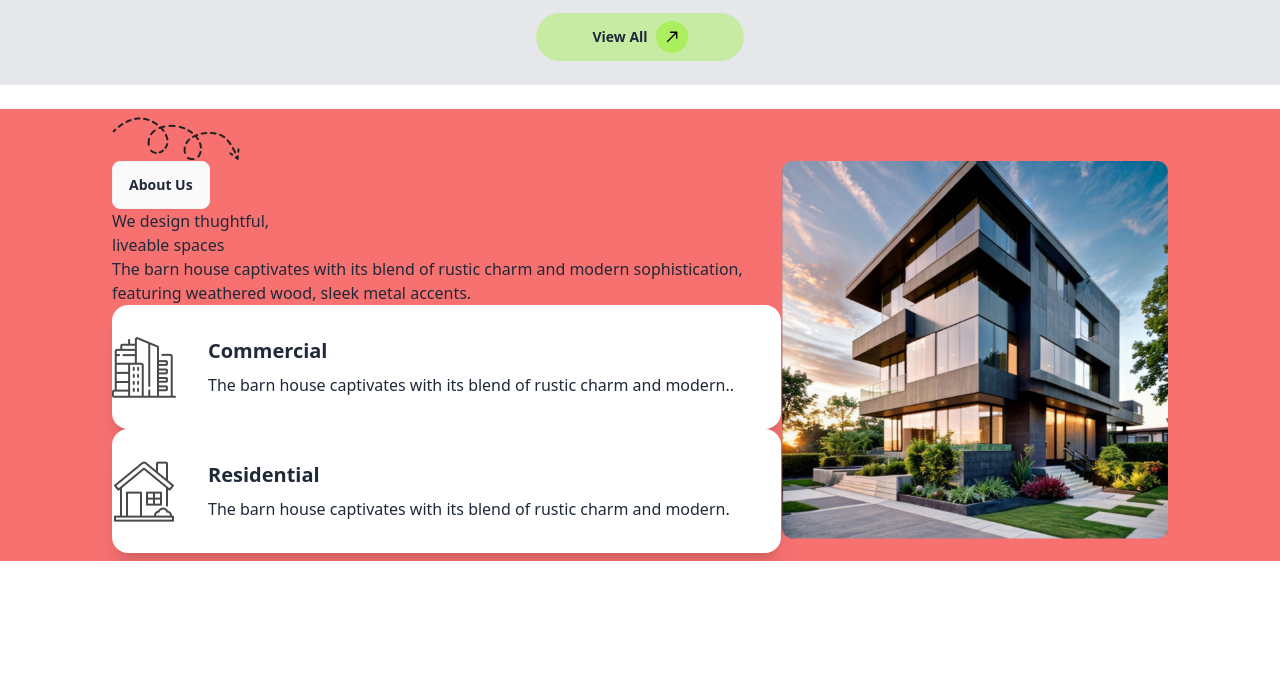
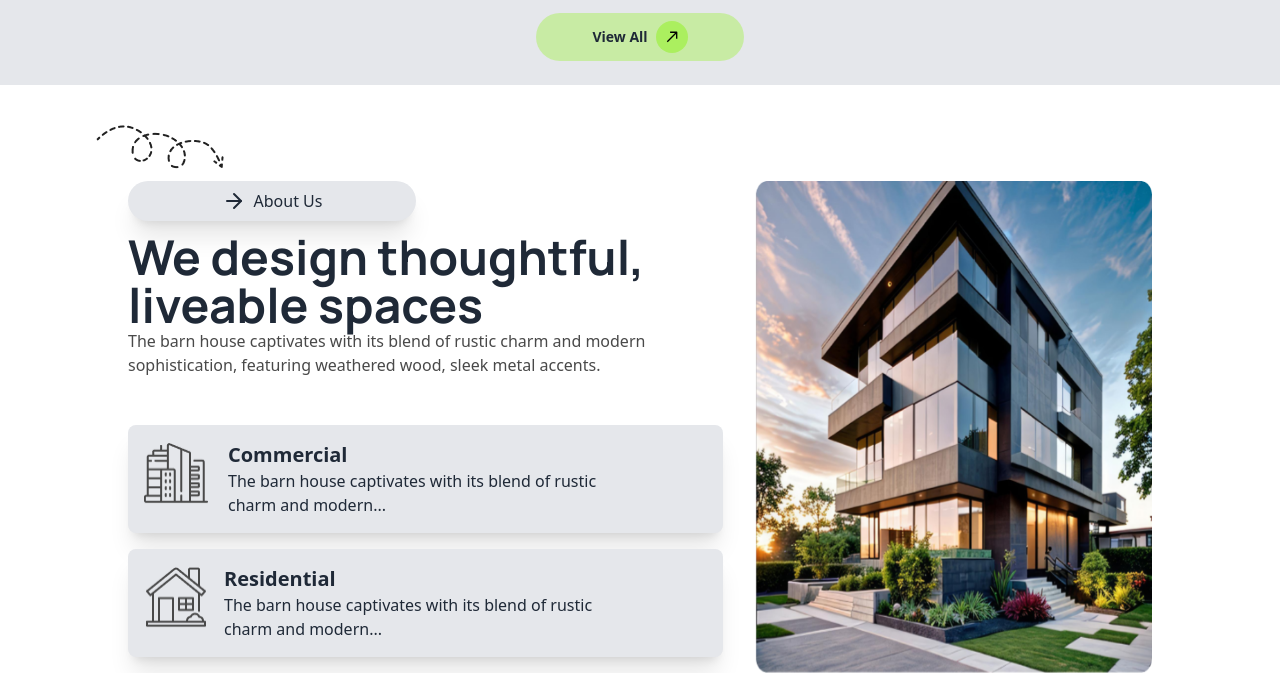
Before and after one commit to b-p-parvez89/B10A3, a plain HTML site: page index.html in a window 1280 px wide. Shown: the part 677-1350 px from the top of the page. Before the commit the page ends 1238 px from the top, so only its background shows below. Drawn offline with nearby package versions, Linux system fonts and the light colour scheme.

Commit message:
second commite

```diff
--- a/index.html
+++ b/index.html
@@ -1,5 +1,6 @@
 <!DOCTYPE html>
 <html lang="en" data-theme="light">
+
 <head>
   <meta charset="UTF-8">
   <meta name="viewport" content="width=device-width, initial-scale=1.0">
@@ -15,7 +16,7 @@
         extend: {
           colors: {
             clifford: '#ffffff',
-            primery_btn:'#ABEF5F',
+            primery_btn: '#ABEF5F',
 
           }
         }
@@ -23,39 +24,27 @@
     }
   </script>
   <style>
-
-
     .manrope-font {
       font-family: "Manrope", sans-serif;
 
     }
-
   </style>
 
 </head>
+
 <body>
   <!-- Header Section -->
-    <header class="lg:px-8 px-2 py-6 bg-gray-200">
+  <header class="lg:px-32 px-2 py-6 bg-gray-200">
     <div class="navbar">
       <div class="navbar-start">
         <div class="dropdown">
-                <div tabindex="0" role="button" class="btn btn-ghost lg:hidden">
-                  <svg
-                    xmlns="http://www.w3.org/2000/svg"
-                    class="h-8 w-8"
-                    fill="none"
-                    viewBox="0 0 24 24"
+          <div tabindex="0" role="button" class="btn btn-ghost flex-row-reverse lg:hidden">
+            <svg xmlns="http://www.w3.org/2000/svg" class="h-8 w-8" fill="none" viewBox="0 0 24 24"
               stroke="currentColor">
-                    <path
-                      stroke-linecap="round"
-                      stroke-linejoin="round"
-                      stroke-width="2"
-                      d="M4 6h16M4 12h8m-8 6h16" />
+              <path stroke-linecap="round" stroke-linejoin="round" stroke-width="2" d="M4 6h16M4 12h8m-8 6h16" />
             </svg>
           </div>
-                <ul
-                  tabindex="0"
-                  class="menu menu-sm dropdown-content bg-base-100 rounded-box z-[1] mt-3 w-52 p-2 shadow">
+          <ul tabindex="0" class="menu menu-sm dropdown-content bg-base-100 rounded-box z-[1] mt-3 w-52 p-2 shadow">
             <li class="hover:font-bold text-base text-[#494949]"><a>Home</a></li>
             <li class="hover:font-bold text-base text-[#494949]"><a>Services</a></li>
             <li class="hover:font-bold text-base text-[#494949]"><a>Portfoilo</a></li>
@@ -64,55 +53,45 @@
           </ul>
         </div>
         <a class="btn btn-ghost text-2xl font-bold manrope-font">
-                <div class="bg-[#ABEF5F] rounded-full"><svg xmlns="http://www.w3.org/2000/svg" x="0px" y="0px" width="32" height="32" viewBox="0 0 24 24">
-                <g fill-rule="evenodd"><path d="M15.53 9.17l-6.72 6.71 -.71-.71 6.71-6.72 .7.7Z"></path><path d="M15.03 8.96h-4.45v-1h4.94c.27 0 .5.22.5.5v4.94h-1V8.95Z"></path></g>
-                </svg></div> Rinterio</a>
+          <div class="bg-[#ABEF5F] rounded-full"><svg xmlns="http://www.w3.org/2000/svg" x="0px" y="0px" width="32"
+              height="32" viewBox="0 0 24 24">
+              <g fill-rule="evenodd">
+                <path d="M15.53 9.17l-6.72 6.71 -.71-.71 6.71-6.72 .7.7Z"></path>
+                <path d="M15.03 8.96h-4.45v-1h4.94c.27 0 .5.22.5.5v4.94h-1V8.95Z"></path>
+              </g>
+            </svg></div> Rinterio
+        </a>
       </div>
       <div class="navbar-center hidden lg:flex pr-40">
         <ul class="menu menu-horizontal px-1">
           <li class="hover:font-bold text-base text-[#494949]"><a>Home</a></li>
-                  <li class="hover:font-bold text-base text-[#494949]" ><a>Services</a></li>
+          <li class="hover:font-bold text-base text-[#494949]"><a>Services</a></li>
           <li class="hover:font-bold text-base text-[#494949]"><a>Portfoilo</a></li>
           <li class="hover:font-bold text-base text-[#494949]"><a>Blogs</a></li>
           <li class="hover:font-bold text-base text-[#494949]"><a>ContactUs</a></li>
         </ul>
       </div>
-            <div class="navbar-end hidden lg:flex justify-evenly max-w-72" >
-              <div class="p-3 bg-neutral-50 rounded-full"><svg
-                xmlns="http://www.w3.org/2000/svg"
-                viewBox="0 0 24 24"
-                fill="none"
-                stroke="currentColor"
-                stroke-width="2"
-                stroke-linecap="round"
-                stroke-linejoin="round"
-                width="20"
-                height="20"
-              >
+      <div class="navbar-end hidden lg:flex justify-evenly max-w-72">
+        <div class="p-3 bg-neutral-50 rounded-full"><svg xmlns="http://www.w3.org/2000/svg" viewBox="0 0 24 24"
+            fill="none" stroke="currentColor" stroke-width="2" stroke-linecap="round" stroke-linejoin="round" width="20"
+            height="20">
             <circle cx="11" cy="11" r="8" />
             <line x1="21" y1="21" x2="16.65" y2="16.65" />
           </svg>
 
         </div>
-             <div class="p-3 bg-neutral-50 rounded-full"><svg
-              xmlns="http://www.w3.org/2000/svg"
-              viewBox="0 0 24 24"
-              fill="none"
-              stroke="currentColor"
-              stroke-width="2"
-              stroke-linecap="round"
-              stroke-linejoin="round"
-              class="feather feather-shopping-cart"
-              width="20"
-              height="20"
-            >
+        <div class="p-3 bg-neutral-50 rounded-full"><svg xmlns="http://www.w3.org/2000/svg" viewBox="0 0 24 24"
+            fill="none" stroke="currentColor" stroke-width="2" stroke-linecap="round" stroke-linejoin="round"
+            class="feather feather-shopping-cart" width="20" height="20">
             <circle cx="9" cy="21" r="1" />
             <circle cx="20" cy="21" r="1" />
             <path d="M1 1h4l1.68 11.39a1 1 0 0 0 1 0.89h9.72a1 1 0 0 0 1-.89l1.24-7.39H6" />
           </svg>
         </div>
 
-              <a class="btn h-5 rounded-full bg-primery_btn font-bold font-3xl">Book Conssult <div class="bg-[#000000] rounded-full"><svg xmlns="http://www.w3.org/2000/svg" x="0px" y="0px" width="32" height="32" viewBox="0 0 24 24" fill="white">
+        <a class="btn h-5 rounded-full bg-primery_btn font-bold font-3xl">Book Conssult <div
+            class="bg-[#000000] rounded-full"><svg xmlns="http://www.w3.org/2000/svg" x="0px" y="0px" width="32"
+              height="32" viewBox="0 0 24 24" fill="white">
               <g fill-rule="evenodd">
                 <path d="M15.53 9.17l-6.72 6.71 -.71-.71 6.71-6.72 .7.7Z"></path>
                 <path d="M15.03 8.96h-4.45v-1h4.94c.27 0 .5.22.5.5v4.94h-1V8.95Z"></path>
@@ -124,10 +103,18 @@
     <!-- Bannar Section -->
     <section id="home" class="mt-6 text-center">
       <img src="assets/banner.png" class="mx-auto">
-        <h1 class="text-3xl lg:text-7xl manrope-font font-bold text-[#212121]">A barn house of this design has a striking appearance</h1>
-        <p class="manrope-font text-sm lg:text-base mt-3 px-16 text-[#494949]">The barn house captivates with its blend of rustic charm and modern sophistication, featuring weathered wood, sleek metal accents, and large windows that flood the space with natural light</p>
-      <a class="btn btn-ghost bg-[rgba(171,239,95,0.5)] mt-4 rounded-full w-full lg:w-52">View All <div class="bg-[#ABEF5F] rounded-full"><svg xmlns="http://www.w3.org/2000/svg" x="0px" y="0px" width="32" height="32" viewBox="0 0 24 24">
-        <g fill-rule="evenodd"><path d="M15.53 9.17l-6.72 6.71 -.71-.71 6.71-6.72 .7.7Z"></path><path d="M15.03 8.96h-4.45v-1h4.94c.27 0 .5.22.5.5v4.94h-1V8.95Z"></path></g>
+      <h1 class="text-3xl lg:text-7xl manrope-font font-bold text-[#212121]">A barn house of this design has a striking
+        appearance</h1>
+      <p class="manrope-font text-sm lg:text-base mt-3 px-16 text-[#494949]">The barn house captivates with its blend of
+        rustic charm and modern sophistication, featuring weathered wood, sleek metal accents, and large windows that
+        flood the space with natural light</p>
+      <a class="btn btn-ghost bg-[rgba(171,239,95,0.5)] mt-4 rounded-full w-full lg:w-52">View All <div
+          class="bg-[#ABEF5F] rounded-full"><svg xmlns="http://www.w3.org/2000/svg" x="0px" y="0px" width="32"
+            height="32" viewBox="0 0 24 24">
+            <g fill-rule="evenodd">
+              <path d="M15.53 9.17l-6.72 6.71 -.71-.71 6.71-6.72 .7.7Z"></path>
+              <path d="M15.03 8.96h-4.45v-1h4.94c.27 0 .5.22.5.5v4.94h-1V8.95Z"></path>
+            </g>
           </svg></div></a>
 
     </section>
@@ -135,47 +122,71 @@
   <!-- Main Section   -->
   <main>
     <!-- About Section -->
- <section id="about" class="mt-6 py-2 px-28 bg-red-400">
+     <section id="about" class="mt-8 px-3 lg:pt-16 lg:px-32 relative">
 
-<div><img src="assets/Vector.png" alt="" srcset=""></div>
-<div class="flex">
-  <div>
-    <a href="" class="btn bg-neutral-50"> About Us</a>
-    <h1>We design thughtful, <br>liveable spaces</h1>
-    <p>The barn house captivates with its blend of rustic charm and
-      modern sophistication, featuring weathered wood, sleek metal accents.</p>
+      <div class="hidden lg:flex absolute top-2 left-24">
+        <img src="assets/Vector.png">
+      </div>
 
-      <div class="card lg:card-side bg-base-100 shadow-xl">
-        <figure>
-          <img
-            src="assets/commercial.png"
-            alt="Album" />
+      <div id="content" class="flex flex-col lg:flex-row  gap-8">
+        <!-- Left Section -->
+        <div id="left" class="flex flex-col gap-8 lg:w-3/5">
+         <div class="mb-2">
+          <div class="bg-gray-200 flex h-10 rounded-full shadow-xl justify-center items-center mb-3 lg:max-w-72">
+              <svg xmlns="http://www.w3.org/2000/svg" width="24" height="24" viewBox="0 0 24 24" fill="none"
+                   stroke="currentColor" stroke-width="2" stroke-linecap="round" stroke-linejoin="round">
+                <line x1="5" y1="12" x2="19" y2="12" />
+                <polyline points="12 5 19 12 12 19" />
+              </svg>
+              <p class="ml-2">About Us</p>
+            </div>
+
+
+            <h1 class="text-3xl lg:text-5xl text-center lg:text-left manrope-font font-bold">
+              We design thoughtful,<br>liveable spaces
+            </h1>
+
+
+            <p class="text-base text-center lg:text-left text-[#494949]">
+              The barn house captivates with its blend of rustic charm and modern sophistication, featuring weathered wood, sleek metal accents.
+            </p>
+          </div>
+
+
+          <div id="card" class="flex flex-col gap-4 mt-2 mb-4">
+
+            <div class="flex bg-gray-200 rounded-lg shadow-xl p-4">
+              <figure class="flex-none">
+                <img src="assets/commercial.png" alt="Commercial" class="w-16 h-16">
               </figure>
-        <div class="card-body">
-          <h2 class="card-title">Commercial</h2>
-          <p>The barn house captivates with its blend of rustic charm and modern..</p>
-
+              <div class="ml-5 lg:pr-20">
+                <h2 class="text-xl font-semibold">Commercial</h2>
+                <p>The barn house captivates with its blend of rustic charm and modern...</p>
               </div>
             </div>
-      <div class="card lg:card-side bg-base-100 shadow-xl">
-        <figure>
-          <img
-            src="assets/residential.png"
-            alt="Album" />
+
+            <!-- Residential Card -->
+            <div class="flex bg-gray-200 rounded-lg shadow-xl p-4">
+              <figure class="flex-none">
+                <img src="assets/residential.png" alt="Residential" class="w-16 h-16">
               </figure>
-        <div class="card-body">
-          <h2 class="card-title">Residential</h2>
-          <p>The barn house captivates with its blend of rustic charm and modern.</p>
-
+              <div class="ml-4 lg:pr-20">
+                <h2 class="text-xl font-bold">Residential</h2>
+                <p class="text-base" >The barn house captivates with its blend of rustic charm and modern...</p>
               </div>
             </div>
           </div>
-  <div><img src="assets/Rectangle.png" alt=""></div>
         </div>
 
+        <!-- Right Section (Image) -->
+        <div class="flex justify-center lg:w-2/5">
+          <img src="assets/Rectangle.png" class="w-full h-120 lg:w-144 lg:h-140 " alt="Decorative Rectangle">
+        </div>
+      </div>
+    </section>
 
- </section>
   </main>
   <!-- Footer -->
 </body>
+
 </html>
```
Lines whose indentation alone changed are shown as unchanged.
